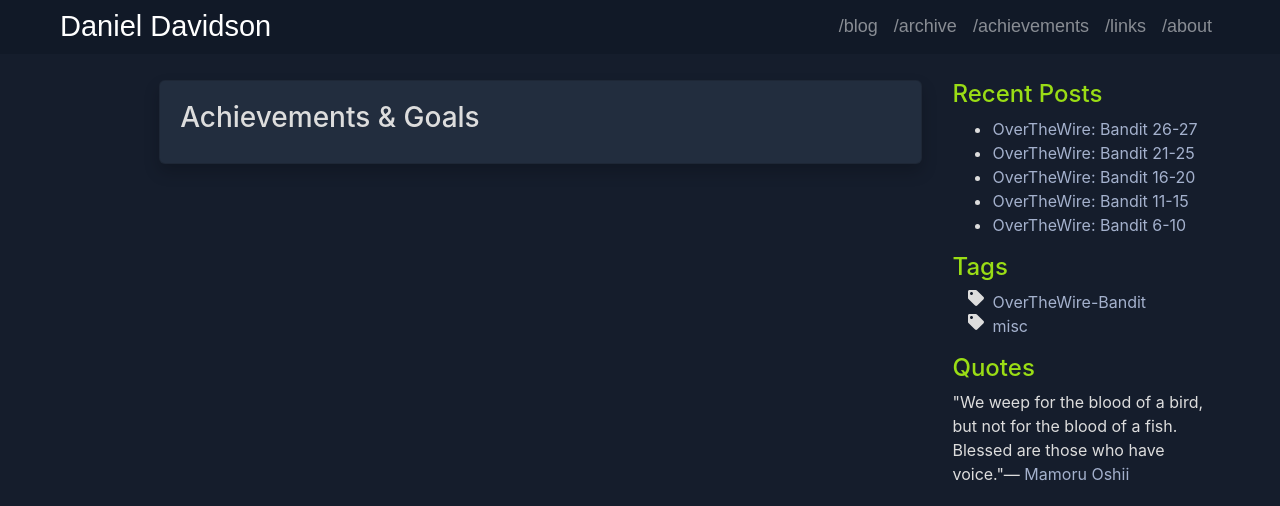
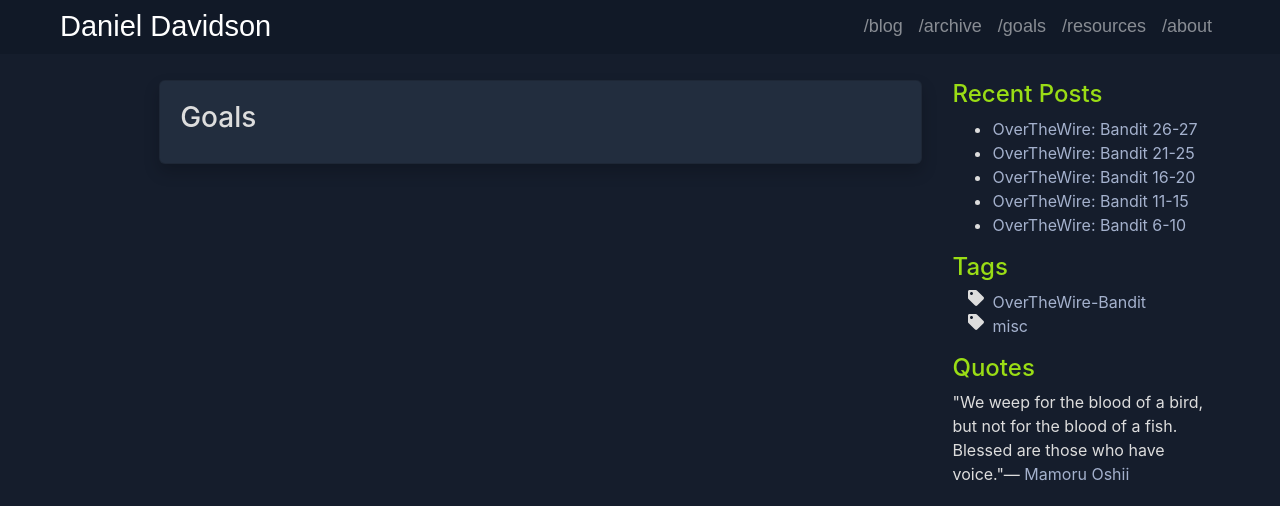
Before and after one commit to danieldavidson/danieldavidson.github.io, a Jekyll site: the page built from achievements.md, in a window 1280 px wide, cut to the strip 0-506 px from the top of the page. Built offline with Jekyll 4.4.1, drawn with Linux system fonts in a browser that asks for light colours.

Commit message:
Page commit

```diff
--- a/_includes/header.html
+++ b/_includes/header.html
@@ -54,8 +54,8 @@
                 <a class="nav-item nav-link" href="{{ '' | relative_url }}/">/blog</a>
                 <a class="nav-item nav-link" href="{{ 'archive' | relative_url }}">/archive</a>
                 <!--<a class="nav-item nav-link" href="{{ 'tags' | relative_url }}">/tags</a>-->
-                <a class="nav-item nav-link" href="{{ 'achievements' | relative_url }}">/achievements</a>
-                <a class="nav-item nav-link" href="{{ 'resources' | relative_url }}">/links</a>
+                <a class="nav-item nav-link" href="{{ 'goals' | relative_url }}">/goals</a>
+                <a class="nav-item nav-link" href="{{ 'resources' | relative_url }}">/resources</a>
                 <a class="nav-item nav-link" href="{{ 'about' | relative_url }}">/about</a>
             </div>
         </div>
--- a/achievements.md
+++ b/achievements.md
@@ -1,6 +1,6 @@
 ---
 layout: page
-title: Achievements
+title: Goals
 ---
 
-# Achievements & Goals
+# Goals
```
